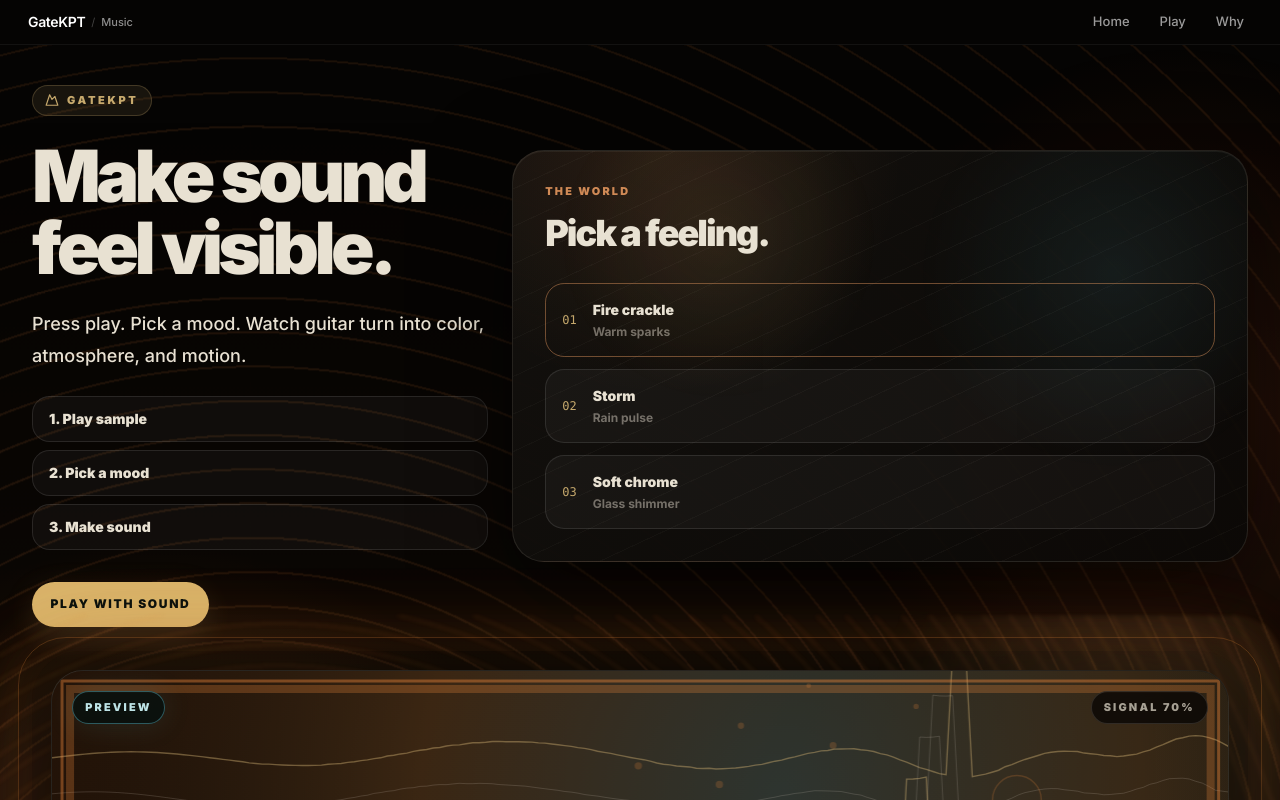
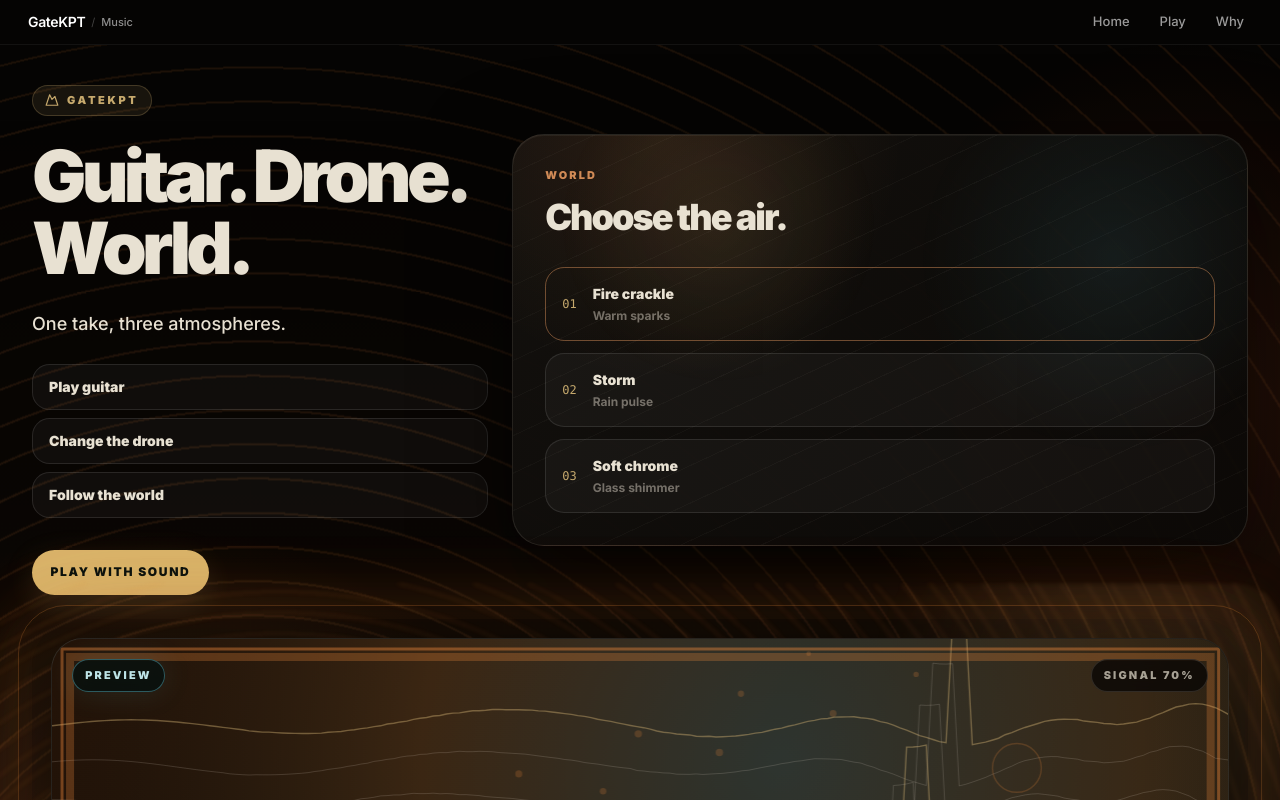
Before and after one commit to marcelozap/gateKPT, a Next.js app: page / in a window 1280 px wide. Shown: the top 800 px of the page. Built offline with nearby package versions, Linux system fonts and the light colour scheme; no server answers.

Commit message:
copy: quiet GateKPT hero language

```diff
--- a/src/gatekpt/GatekptLanding.tsx
+++ b/src/gatekpt/GatekptLanding.tsx
@@ -491,13 +491,13 @@ export function GatekptLanding() {
               GateKPT
             </div>
             <h1 className="max-w-4xl text-5xl font-black leading-[0.9] tracking-[-0.065em] sm:text-6xl lg:text-7xl">
-              Make sound feel visible.
+              Guitar. Drone. World.
             </h1>
             <p className="mt-6 max-w-2xl text-lg font-medium leading-8 text-[#e8e1d2]/72">
-              Press play. Pick a mood. Watch guitar turn into color, atmosphere, and motion.
+              One take, three atmospheres.
             </p>
             <div className="mt-6 grid max-w-xl gap-2">
-              {["1. Play sample", "2. Pick a mood", "3. Make sound"].map((item) => (
+              {["Play guitar", "Change the drone", "Follow the world"].map((item) => (
                 <div key={item} className="rounded-[1.1rem] border border-white/10 bg-white/[0.035] px-4 py-3 text-sm font-black text-[#e8e1d2]/78">
                   {item}
                 </div>
@@ -514,9 +514,9 @@ export function GatekptLanding() {
             <div className="gk-panel relative overflow-hidden rounded-[2rem] p-6 sm:p-8">
               <div className="absolute inset-0 opacity-55 [background:radial-gradient(circle_at_28%_22%,rgba(198,169,109,0.18),transparent_26%),radial-gradient(circle_at_82%_30%,rgba(110,231,255,0.14),transparent_30%),repeating-linear-gradient(155deg,rgba(232,225,210,0.06)_0_1px,transparent_1px_34px)]" />
               <div className="relative">
-                <p className="gk-label text-[#d08a56]">The world</p>
+                <p className="gk-label text-[#d08a56]">World</p>
                 <h2 className="mt-4 text-4xl font-black leading-none tracking-[-0.055em]">
-                  Pick a feeling.
+                  Choose the air.
                 </h2>
                 <div className="mt-8 grid gap-3" id="preview">
                   {cuePath.map(([number, item, detail], index) => (
```
